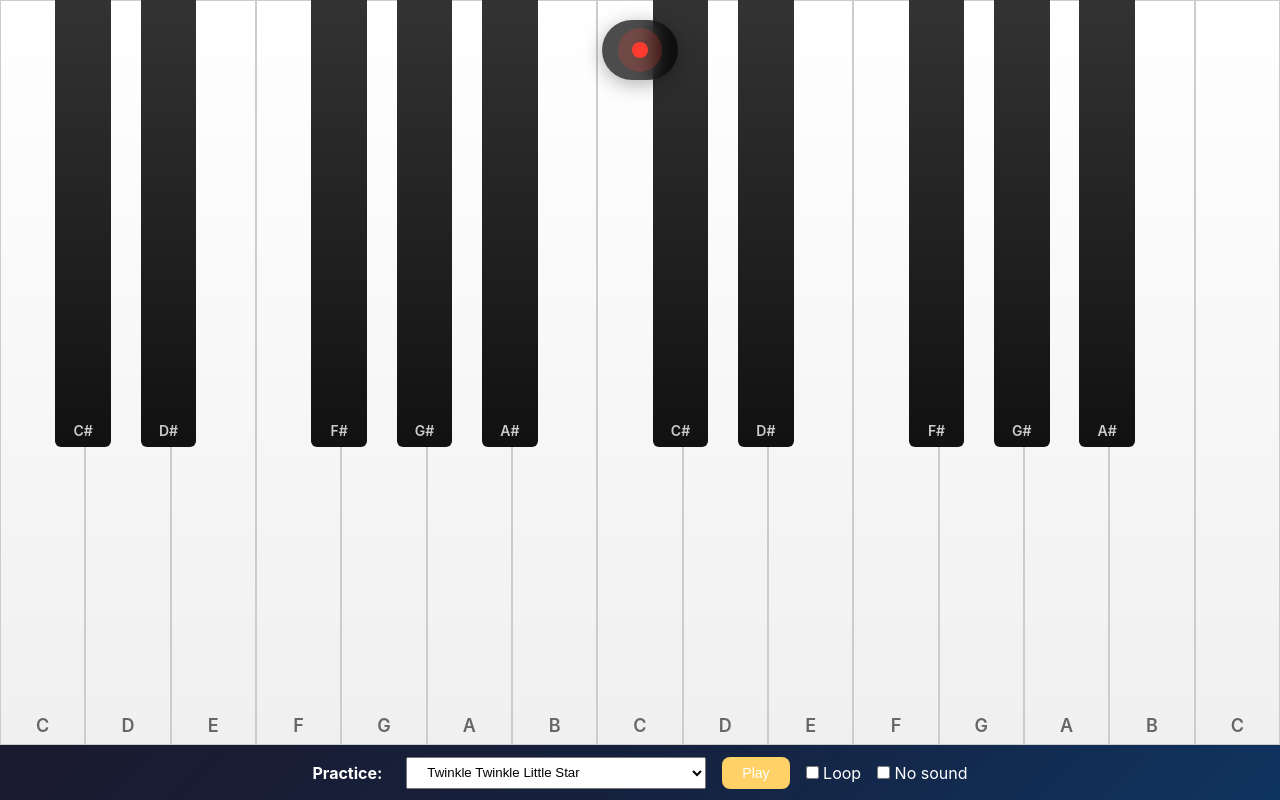
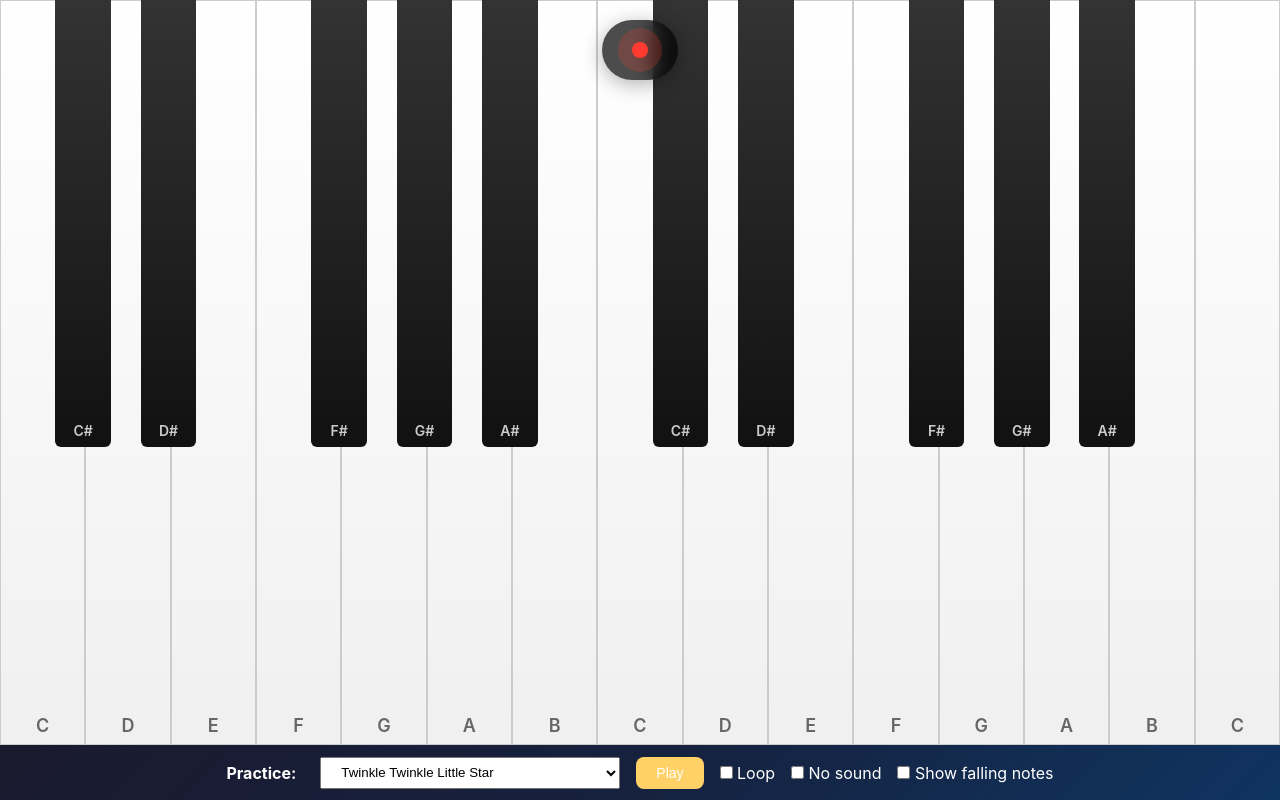
Before and after one commit to mraffaele/piano, a React (Vite) app: page / in a window 1280 px wide. Both pictures are taken after a click on the button "Start Playing". Built offline with nearby package versions, Linux system fonts and the light colour scheme.

Commit message:
feat(practice): falling note visuals with toggle; register key refs and overlay animations

```diff
--- a/src/components/Key.tsx
+++ b/src/components/Key.tsx
@@ -5,6 +5,7 @@ interface KeyProps {
   note: string;
   isBlack: boolean;
   isPressed: boolean;
+  registerKeyRef?: (note: string, el: HTMLElement | null) => void;
   onMouseDown: (e: React.MouseEvent) => void;
   onMouseUp: () => void;
   onMouseEnter: (e: React.MouseEvent) => void;
@@ -15,6 +16,7 @@ export const Key: React.FC<KeyProps> = ({
   note,
   isBlack,
   isPressed,
+  registerKeyRef,
   onMouseDown,
   onMouseUp,
   onMouseEnter,
@@ -22,9 +24,16 @@ export const Key: React.FC<KeyProps> = ({
 }) => {
   // Get display label (note without octave number for black keys)
   const displayNote = note.replace(/\d+$/, '');
+  const ref = React.useRef<HTMLDivElement | null>(null);
+
+  React.useEffect(() => {
+    registerKeyRef?.(note, ref.current);
+    return () => registerKeyRef?.(note, null);
+  }, [note, registerKeyRef]);
 
   return (
     <div
+      ref={ref}
       className={`key ${isBlack ? 'black-key' : 'white-key'} ${isPressed ? 'pressed' : ''}`}
       data-note={note}
       onMouseDown={onMouseDown}
--- a/src/components/Piano.css
+++ b/src/components/Piano.css
@@ -23,6 +23,19 @@
   box-shadow: none;
 }
 
+/* Falling note style */
+.falling-note {
+  background: rgba(255, 209, 102, 0.95);
+  color: #111;
+  padding: 6px 10px;
+  border-radius: 8px;
+  font-weight: 600;
+  font-size: 14px;
+  transform: translate(-50%, 0);
+  box-shadow: 0 6px 18px rgba(0,0,0,0.35);
+  pointer-events: none;
+}
+
 .black-key-container {
   position: absolute;
   top: 0;
--- a/src/components/Piano.tsx
+++ b/src/components/Piano.tsx
@@ -20,6 +20,69 @@ const BLACK_KEY_OFFSETS: Record<string, number> = {
 };
 
 export const Piano: React.FC = () => {
+  // Map of key note -> DOM element for aligning falling notes
+  const keyRefs = React.useRef<Record<string, HTMLElement | null>>({});
+  const registerKeyRef = React.useCallback((note: string, el: HTMLElement | null) => {
+    keyRefs.current[note] = el;
+  }, []);
+
+  // Falling notes overlay container ref
+  const fallingContainerRef = React.useRef<HTMLDivElement | null>(null);
+
+  // Create and animate a falling note element that lands on the target key
+  const createAndAnimateFallingNote = React.useCallback((note: string, targetRect: DOMRect, fallMs: number) => {
+    const container = fallingContainerRef.current;
+    if (!container) return;
+
+    const el = document.createElement('div');
+    el.className = 'falling-note';
+    el.textContent = note.replace(/\d+$/, '');
+    el.style.position = 'absolute';
+    el.style.left = `${targetRect.left + targetRect.width / 2}px`;
+    el.style.top = `-40px`;
+    el.style.transform = 'translate(-50%, 0)';
+    el.style.willChange = 'transform, top';
+    container.appendChild(el);
+
+    // compute final Y relative to viewport and container
+    const containerRect = container.getBoundingClientRect();
+    const startY = -40 - containerRect.top;
+    const endY = targetRect.top - containerRect.top + (targetRect.height * 0.5);
+
+    // Use Web Animations API for precise timing
+    const anim = el.animate([
+      { transform: `translate(-50%, ${startY}px)`, opacity: 1 },
+      { transform: `translate(-50%, ${endY}px)`, opacity: 1 },
+    ], { duration: Math.max(0, fallMs), easing: 'linear' });
+
+    anim.onfinish = () => {
+      // brief landing effect
+      el.animate([
+        { transform: `translate(-50%, ${endY}px)` },
+        { transform: `translate(-50%, ${endY - 6}px)` },
+        { transform: `translate(-50%, ${endY}px)` },
+      ], { duration: 180, easing: 'ease-out' });
+      setTimeout(() => { el.remove(); }, 400);
+    };
+
+    // cleanup if needed after a max time
+    setTimeout(() => { if (el.parentElement) el.remove(); }, fallMs + 4000);
+  }, []);
+
+  // Listen for practice visual events to spawn falling notes
+  React.useEffect(() => {
+    const onVisualStart = (e: any) => {
+      const { note, fallMs } = e.detail || {};
+      if (!note) return;
+      const keyEl = keyRefs.current[note];
+      const container = fallingContainerRef.current;
+      if (!keyEl || !container) return;
+      const keyRect = keyEl.getBoundingClientRect();
+      createAndAnimateFallingNote(note, keyRect, fallMs ?? 1200);
+    };
+    window.addEventListener('practice:visualStart', onVisualStart as EventListener);
+    return () => window.removeEventListener('practice:visualStart', onVisualStart as EventListener);
+  }, [createAndAnimateFallingNote]);
   // Track active play counts per note so overlapping plays of the same
   // note don't prematurely clear the visual state when one instance stops.
   const [pressedCounts, setPressedCounts] = useState<Record<string, number>>({});
@@ -258,6 +321,8 @@ export const Piano: React.FC = () => {
       <SoundSelector currentSound={soundType} onSoundChange={setSoundType} />
 
       <div className="piano-container" {...touchHandlers}>
+        {/* Overlay for falling notes: positioned absolute to cover the piano area */}
+        <div ref={fallingContainerRef} style={{ position: 'absolute', inset: 0, pointerEvents: 'none', zIndex: 50 }} />
         <div className="piano">
           {/* White keys */}
           {whiteKeys.map((noteInfo) => (
@@ -266,6 +331,7 @@ export const Piano: React.FC = () => {
               note={noteInfo.note}
               isBlack={false}
                isPressed={Boolean(pressedCounts[noteInfo.note])}
+              registerKeyRef={registerKeyRef}
               {...mouseHandlers}
             />
           ))}
@@ -283,6 +349,7 @@ export const Piano: React.FC = () => {
                 note={noteInfo.note}
                 isBlack={true}
                  isPressed={Boolean(pressedCounts[noteInfo.note])}
+                registerKeyRef={registerKeyRef}
                 {...mouseHandlers}
               />
             </div>
--- a/src/components/PracticePanel.tsx
+++ b/src/components/PracticePanel.tsx
@@ -15,6 +15,7 @@ export const PracticePanel: React.FC<Props> = ({ onPlayNote, onStopNote }) => {
   const [playing, setPlaying] = useState(false);
   const [loop, setLoop] = useState(false);
   const [muted, setMuted] = useState(false);
+  const [showFalling, setShowFalling] = useState(false);
   const [selectedSongId, setSelectedSongId] = useState<string>(
     SONGS[0]?.id ?? "",
   );
@@ -35,9 +36,24 @@ export const PracticePanel: React.FC<Props> = ({ onPlayNote, onStopNote }) => {
       const tempo = song.tempo;
       // recompute beatSeconds in case tempo differs per song
       const beatSecondsLocal = 60 / tempo;
+      const FALL_MS = 1800; // visual fall duration in ms
 
       events.forEach((e: Song["events"][0]) => {
         const whenMs = e.time * beatSecondsLocal * 1000;
+        // schedule visual start so the falling note has time to animate and
+        // land at the play time. If the note is too close, shorten duration.
+        if (showFalling) {
+          const visualDuration = Math.min(FALL_MS, whenMs);
+          const visualStartMs = Math.max(0, whenMs - visualDuration);
+          const visualId = window.setTimeout(() => {
+            window.dispatchEvent(
+              new CustomEvent("practice:visualStart", {
+                detail: { note: e.note, fallMs: visualDuration },
+              }),
+            );
+          }, visualStartMs);
+          timeoutsRef.current.push(visualId);
+        }
         const playId = window.setTimeout(() => {
           const freq = NOTE_FREQUENCIES[e.note];
           // dispatch a global event so Piano (sibling) can listen and play notes
@@ -188,6 +204,26 @@ export const PracticePanel: React.FC<Props> = ({ onPlayNote, onStopNote }) => {
           />{" "}
           No sound
         </label>
+
+        <label>
+          <input
+            type="checkbox"
+            checked={showFalling}
+            onChange={(e) => {
+              const newVal = e.target.checked;
+              // follow the same behaviour as mute/loop: if playing, restart
+              // so the visual state applies immediately.
+              if (playing) {
+                stop();
+                setShowFalling(newVal);
+                setTimeout(() => play(), 10);
+              } else {
+                setShowFalling(newVal);
+              }
+            }}
+          />{' '}
+          Show falling notes
+        </label>
       </div>
 
       {/* Notes view removed per request */}
```
